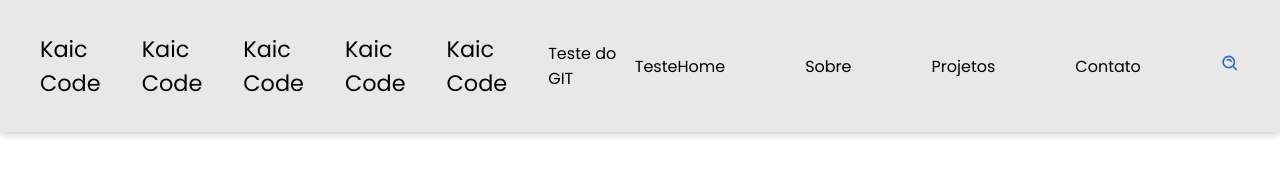
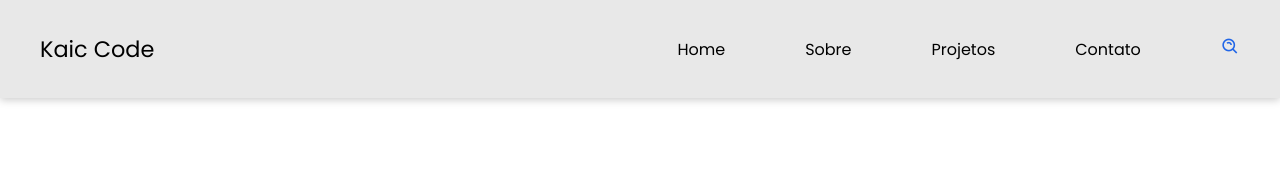
Before and after one commit to Kaic-Cesar/simple-navbar-01, a plain HTML site: page index.html in a window 1280 px wide. Drawn offline with nearby package versions, Linux system fonts and the light colour scheme.

Commit message:
alteracao final

```diff
--- a/index.html
+++ b/index.html
@@ -11,13 +11,6 @@
     <header class="header">
         <nav class="nav">
             <a href="#" class="logo">Kaic Code</a>
-            <a href="#" class="logo">Kaic Code</a>
-            <a href="#" class="logo">Kaic Code</a>
-            <a href="#" class="logo">Kaic Code</a>
-            <a href="#" class="logo">Kaic Code</a>
-            <p>Teste do GIT</p>
-            <p>Teste</p>
-
             <ul class="nav-list">
                 <li><a href="#">Home</a></li>
                 <li><a href="#">Sobre</a></li>
```
